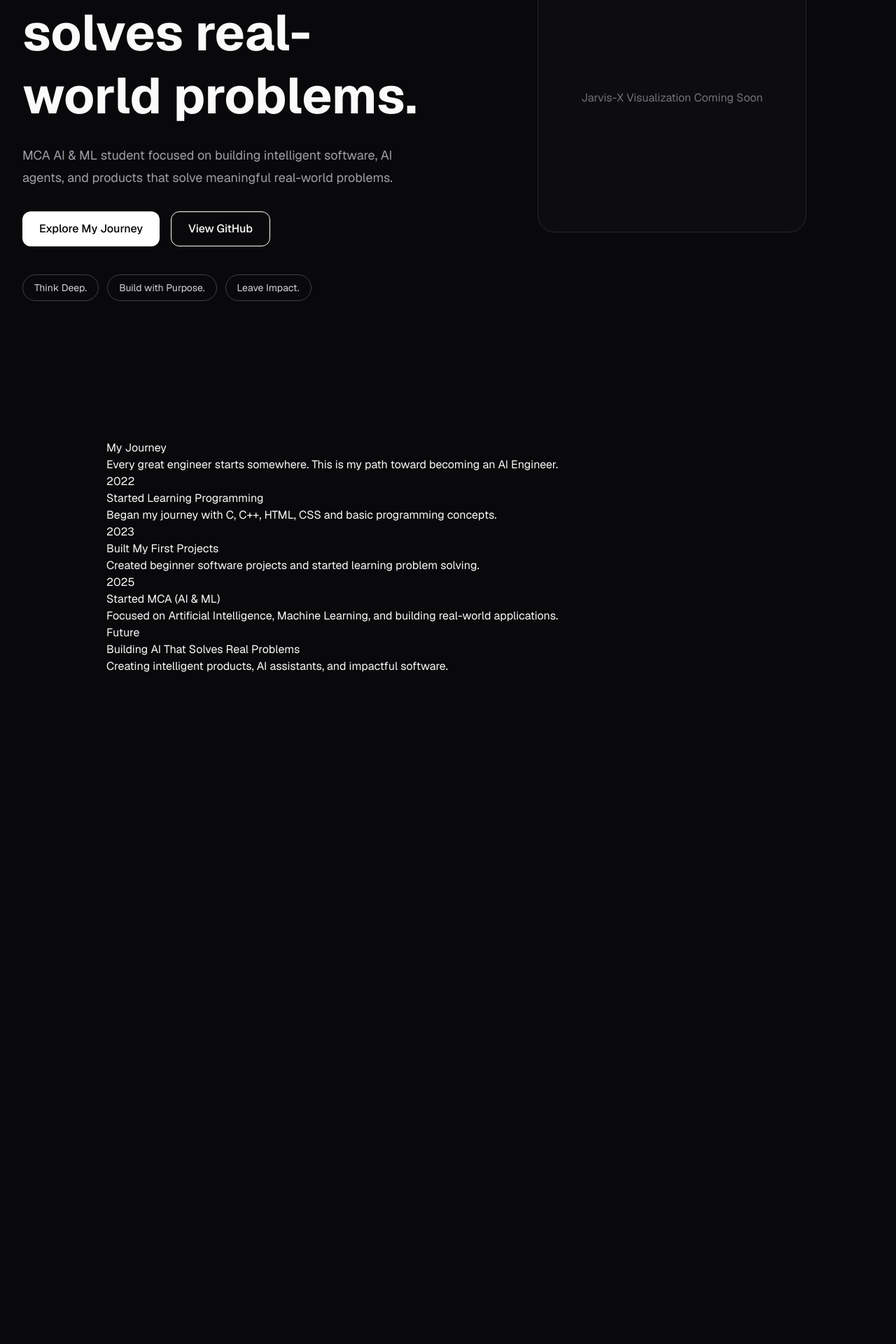
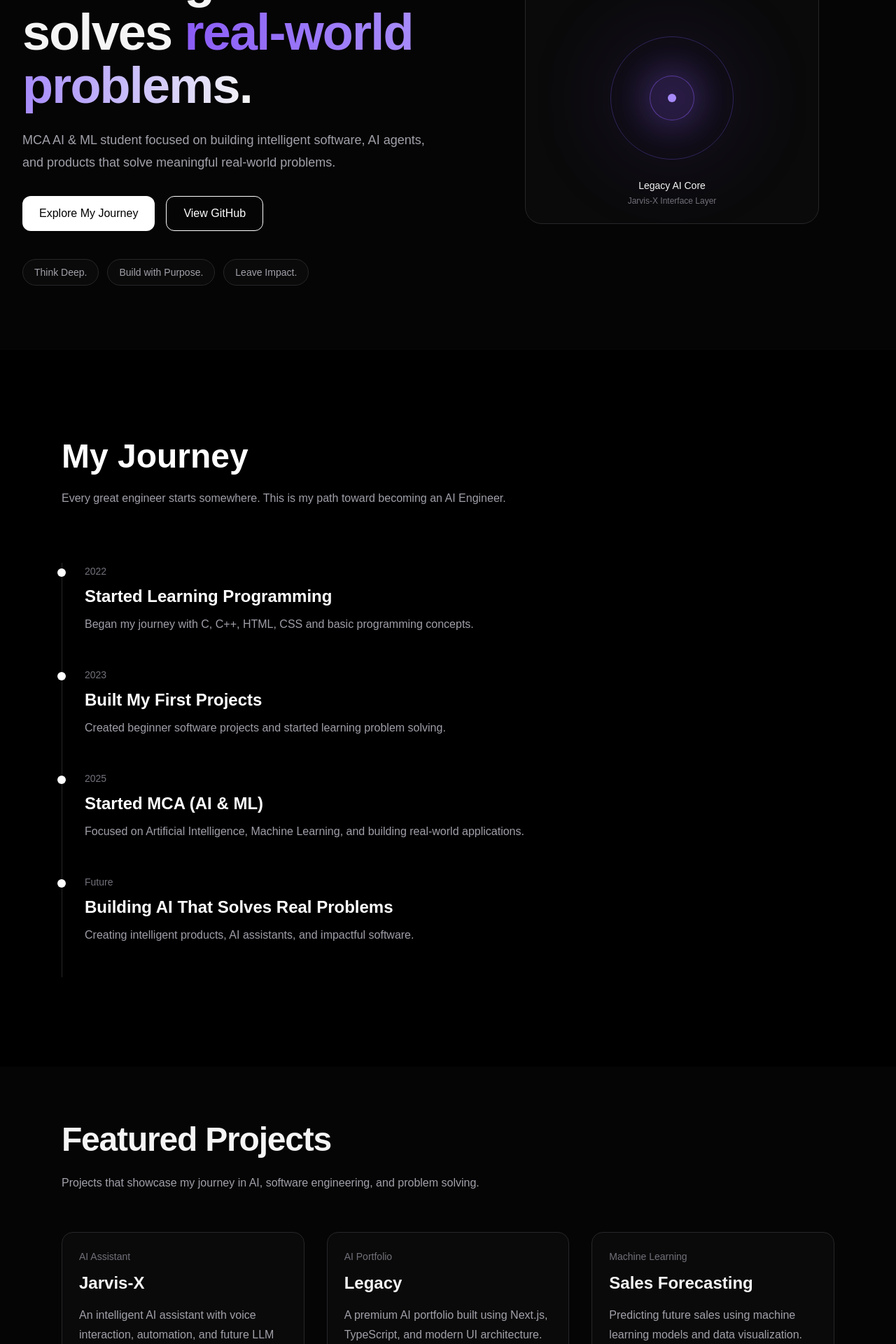
Before and after one commit to annukumarr/akp-portfolio, a Next.js app: page / in a window 1280 px wide. Shown: the part 300-2220 px from the top of the page at 70% size. Before the commit the page ends 1392 px from the top, so only its background shows below. Built offline with nearby package versions, Linux system fonts and the light colour scheme.

Commit message:
feat: introduce legacy design system and AI core visual

```diff
--- a/app/data/hero.ts
+++ b/app/data/hero.ts
@@ -1,10 +1,10 @@
 export const hero = {
   badge: "🚀 Future AI Engineer",
 
-  headline: "Building AI that solves real-world problems.",
-
-  description:
-    "MCA AI & ML student focused on building intelligent software, AI agents, and products that solve meaningful real-world problems.",
+  headline: {
+    primary: "Building AI that solves",
+    accent: "real-world problems.",
+  },
 
   philosophy: [
     "Think Deep.",
@@ -12,6 +12,9 @@ export const hero = {
     "Leave Impact.",
   ],
 
+  description:
+    "MCA AI & ML student focused on building intelligent software, AI agents, and products that solve meaningful real-world problems.",
+
   primaryButton: "Explore My Journey",
 
   secondaryButton: "View GitHub",
--- a/app/data/projects.ts
+++ b/app/data/projects.ts
@@ -0,0 +1,29 @@
+export const projects = {
+  title: "Featured Projects",
+
+  subtitle:
+    "Projects that showcase my journey in AI, software engineering, and problem solving.",
+
+  items: [
+    {
+      title: "Jarvis-X",
+      category: "AI Assistant",
+      description:
+        "An intelligent AI assistant with voice interaction, automation, and future LLM integration.",
+    },
+
+    {
+      title: "Legacy",
+      category: "AI Portfolio",
+      description:
+        "A premium AI portfolio built using Next.js, TypeScript, and modern UI architecture.",
+    },
+
+    {
+      title: "Sales Forecasting",
+      category: "Machine Learning",
+      description:
+        "Predicting future sales using machine learning models and data visualization.",
+    },
+  ],
+};
--- a/app/globals.css
+++ b/app/globals.css
@@ -1,25 +1,67 @@
 @import "tailwindcss";
 
 :root {
-  --background: #09090b;
-  --foreground: #fafafa;
+  /* Core Background */
+  --background: #050505;
+  --surface: #0a0a0a;
+  --surface-soft: #101010;
 
-  --muted: #a1a1aa;
-  --primary: #3b82f6;
+  /* Text */
+  --foreground: #f5f5f5;
+  --text-primary: #f5f5f5;
+  --text-secondary: #a1a1aa;
+  --text-muted: #71717a;
 
-  --radius: 16px;
+  /* Legacy Accent */
+  --accent: #8b5cf6;
+  --accent-light: #a78bfa;
+  --accent-soft: rgba(139, 92, 246, 0.15);
+
+  /* Border */
+  --border: #27272a;
+  --border-hover: #52525b;
+
+  /* Glow */
+  --glow-primary: rgba(139, 92, 246, 0.25);
 }
 
 @theme inline {
   --color-background: var(--background);
   --color-foreground: var(--foreground);
 
+  --color-surface: var(--surface);
+  --color-surface-soft: var(--surface-soft);
+
+  --color-text-primary: var(--text-primary);
+  --color-text-secondary: var(--text-secondary);
+  --color-text-muted: var(--text-muted);
+
+  --color-accent: var(--accent);
+  --color-accent-light: var(--accent-light);
+
+  --color-border: var(--border);
+  --color-border-hover: var(--border-hover);
+
   --font-sans: var(--font-geist-sans);
   --font-mono: var(--font-geist-mono);
 }
 
+* {
+  box-sizing: border-box;
+}
+
+html {
+  scroll-behavior: smooth;
+}
+
 body {
+  margin: 0;
   background: var(--background);
   color: var(--foreground);
-  font-family: var(--font-geist-sans);
+  font-family: Arial, Helvetica, sans-serif;
 }
+
+::selection {
+  background: var(--accent);
+  color: var(--text-primary);
+}
--- a/app/page.tsx
+++ b/app/page.tsx
@@ -1,6 +1,7 @@
 import Navbar from "@/components/layout/Navbar";
 import Hero from "@/components/sections/Hero";
 import Journey from "@/components/sections/Journey";
+import Projects from "@/components/sections/Projects";
 
 export default function Home() {
   return (
@@ -8,6 +9,7 @@ export default function Home() {
       <Navbar />
       <Hero />
       <Journey />
+      <Projects />
     </main>
   );
 }
--- /dev/null
+++ b/components/Hero/AICore/AICore.tsx
@@ -0,0 +1,33 @@
+export default function AICore() {
+  return (
+    <div className="relative flex h-[360px] w-full max-w-[420px] items-center justify-center overflow-hidden rounded-3xl border border-border bg-surface">
+      {/* Ambient Glow */}
+      <div className="absolute h-56 w-56 animate-pulse rounded-full bg-accent/10 blur-3xl" />
+
+      {/* Outer Ring */}
+      <div className="relative flex h-44 w-44 items-center justify-center rounded-full border border-accent/30">
+        {/* Inner Ring */}
+        <div className="absolute h-36 w-36 animate-ping rounded-full border border-accent/20" />
+
+        {/* Core Glow */}
+        <div className="absolute h-24 w-24 animate-pulse rounded-full bg-accent/10 blur-xl" />
+
+        {/* AI Core */}
+        <div className="relative flex h-16 w-16 items-center justify-center rounded-full border border-accent/50 bg-accent/10 shadow-[0_0_50px_var(--glow-primary)]">
+          <div className="h-3 w-3 animate-pulse rounded-full bg-accent-light" />
+        </div>
+      </div>
+
+      {/* Core Information */}
+      <div className="absolute bottom-6 text-center">
+        <p className="text-sm font-medium text-text-primary">
+          Legacy AI Core
+        </p>
+
+        <p className="mt-1 text-xs text-text-muted">
+          Jarvis-X Interface Layer
+        </p>
+      </div>
+    </div>
+  );
+}
--- a/components/Hero/Badge/Badge.tsx
+++ b/components/Hero/Badge/Badge.tsx
@@ -2,7 +2,7 @@ import { hero } from "@/app/data/hero";
 
 export default function Badge() {
   return (
-    <div className="mb-6 inline-flex w-fit rounded-full border border-zinc-700 px-4 py-2 text-sm text-zinc-300">
+    <div className="mb-6 inline-flex w-fit rounded-full border border-border bg-surface-soft px-4 py-2 text-sm text-accent-light">
       {hero.badge}
     </div>
   );
--- a/components/Hero/Description/Description.tsx
+++ b/components/Hero/Description/Description.tsx
@@ -2,7 +2,7 @@ import { hero } from "@/app/data/hero";
 
 export default function Description() {
   return (
-    <p className="mt-6 max-w-xl text-lg leading-8 text-zinc-400">
+    <p className="mt-6 max-w-xl text-lg leading-8 text-text-secondary">
       {hero.description}
     </p>
   );
--- a/components/Hero/Heading/Heading.tsx
+++ b/components/Hero/Heading/Heading.tsx
@@ -2,8 +2,11 @@ import { hero } from "@/app/data/hero";
 
 export default function Heading() {
   return (
-    <h1 className="text-5xl font-bold leading-tight lg:text-7xl">
-      {hero.headline}
+    <h1 className="max-w-3xl text-5xl font-bold leading-[1.05] tracking-tight text-text-primary sm:text-6xl lg:text-7xl">
+      {hero.headline.primary}{" "}
+      <span className="bg-gradient-to-r from-accent via-accent-light to-text-primary bg-clip-text text-transparent">
+        {hero.headline.accent}
+      </span>
     </h1>
   );
 }
--- a/components/Hero/SocialProof/SocialProof.tsx
+++ b/components/Hero/SocialProof/SocialProof.tsx
@@ -6,7 +6,7 @@ export default function SocialProof() {
       {hero.philosophy.map((item) => (
         <span
           key={item}
-          className="rounded-full border border-zinc-700 px-4 py-2 text-sm text-zinc-300"
+          className="rounded-full border border-border bg-surface px-4 py-2 text-sm text-text-secondary transition duration-300 hover:border-border-hover hover:text-text-primary"
         >
           {item}
         </span>
--- a/components/sections/Hero.tsx
+++ b/components/sections/Hero.tsx
@@ -1,3 +1,4 @@
+import AICore from "@/components/Hero/AICore/AICore";
 import Container from "@/components/ui/Container";
 
 import Badge from "@/components/Hero/Badge/Badge";
@@ -9,7 +10,7 @@ import SocialProof from "@/components/Hero/SocialProof/SocialProof";
 export default function Hero() {
   return (
     <Container>
-      <section className="min-h-screen pt-20 flex items-center">
+      <section className="flex min-h-screen items-center pt-20">
         <div className="grid w-full gap-16 lg:grid-cols-2">
           {/* Left Side */}
           <div className="flex flex-col justify-center">
@@ -22,11 +23,7 @@ export default function Hero() {
 
           {/* Right Side */}
           <div className="flex items-center justify-center">
-            <div className="flex h-96 w-96 items-center justify-center rounded-3xl border border-zinc-800 bg-zinc-900/30">
-              <p className="text-zinc-500">
-                Jarvis-X Visualization Coming Soon
-              </p>
-            </div>
+            <AICore />
           </div>
         </div>
       </section>
--- a/components/sections/Journey.tsx
+++ b/components/sections/Journey.tsx
@@ -2,21 +2,48 @@ import { journey } from "@/app/data/journey";
 
 export default function Journey() {
   return (
-    <section id="journey" className="py-32">
-      <div className="mx-auto max-w-5xl px-6">
-        <h2>{journey.title}</h2>
+    <section
+      id="journey"
+      className="py-32 bg-black text-white"
+    >
+      <div className="mx-auto max-w-6xl px-6">
+        {/* Section Title */}
+        <h2 className="text-5xl font-bold">
+          {journey.title}
+        </h2>
 
-        <p>{journey.subtitle}</p>
+        {/* Subtitle */}
+        <p className="mt-6 max-w-2xl text-zinc-400">
+          {journey.subtitle}
+        </p>
 
-        {journey.timeline.map((item) => (
-          <div key={item.year}>
-            <h3>{item.year}</h3>
+        {/* Timeline */}
+        <div className="mt-20">
+          {journey.timeline.map((item) => (
+            <div
+              key={item.year}
+              className="relative border-l border-zinc-800 pl-8 pb-12"
+            >
+              {/* Timeline Dot */}
+              <div className="absolute -left-[7px] top-2 h-3 w-3 rounded-full bg-white"></div>
 
-            <h4>{item.title}</h4>
+              {/* Year */}
+              <span className="text-sm text-zinc-500">
+                {item.year}
+              </span>
 
-            <p>{item.description}</p>
-          </div>
-        ))}
+              {/* Title */}
+              <h3 className="mt-2 text-2xl font-semibold">
+                {item.title}
+              </h3>
+
+              {/* Description */}
+              <p className="mt-3 text-zinc-400">
+                {item.description}
+              </p>
+            </div>
+          ))}
+        </div>
       </div>
     </section>
   );
--- a/components/sections/Projects.tsx
+++ b/components/sections/Projects.tsx
@@ -0,0 +1,52 @@
+import { projects } from "@/app/data/projects";
+
+export default function Projects() {
+  return (
+    <section id="projects" className="pb-32 pt-20">
+      <div className="mx-auto max-w-6xl px-6">
+        {/* Section Heading */}
+        <h2 className="text-5xl font-bold tracking-tight text-text-primary">
+          {projects.title}
+        </h2>
+
+        {/* Section Description */}
+        <p className="mt-6 max-w-2xl leading-7 text-text-secondary">
+          {projects.subtitle}
+        </p>
+
+        {/* Projects Grid */}
+        <div className="mt-14 grid gap-8 md:grid-cols-2 lg:grid-cols-3">
+          {projects.items.map((project) => (
+            <article
+              key={project.title}
+              className="group flex h-full flex-col rounded-2xl border border-border bg-surface p-6 transition duration-300 hover:-translate-y-1 hover:border-border-hover"
+            >
+              {/* Project Category */}
+              <p className="text-sm text-text-muted">
+                {project.category}
+              </p>
+
+              {/* Project Title */}
+              <h3 className="mt-3 text-2xl font-semibold text-text-primary">
+                {project.title}
+              </h3>
+
+              {/* Project Description */}
+              <p className="mt-4 leading-7 text-text-secondary">
+                {project.description}
+              </p>
+
+              {/* Project Action */}
+              <button
+                type="button"
+                className="mt-8 w-fit rounded-lg border border-border px-4 py-2 text-sm text-text-primary transition duration-300 group-hover:border-accent/50 group-hover:text-accent-light"
+              >
+                View Project →
+              </button>
+            </article>
+          ))}
+        </div>
+      </div>
+    </section>
+  );
+}
```
